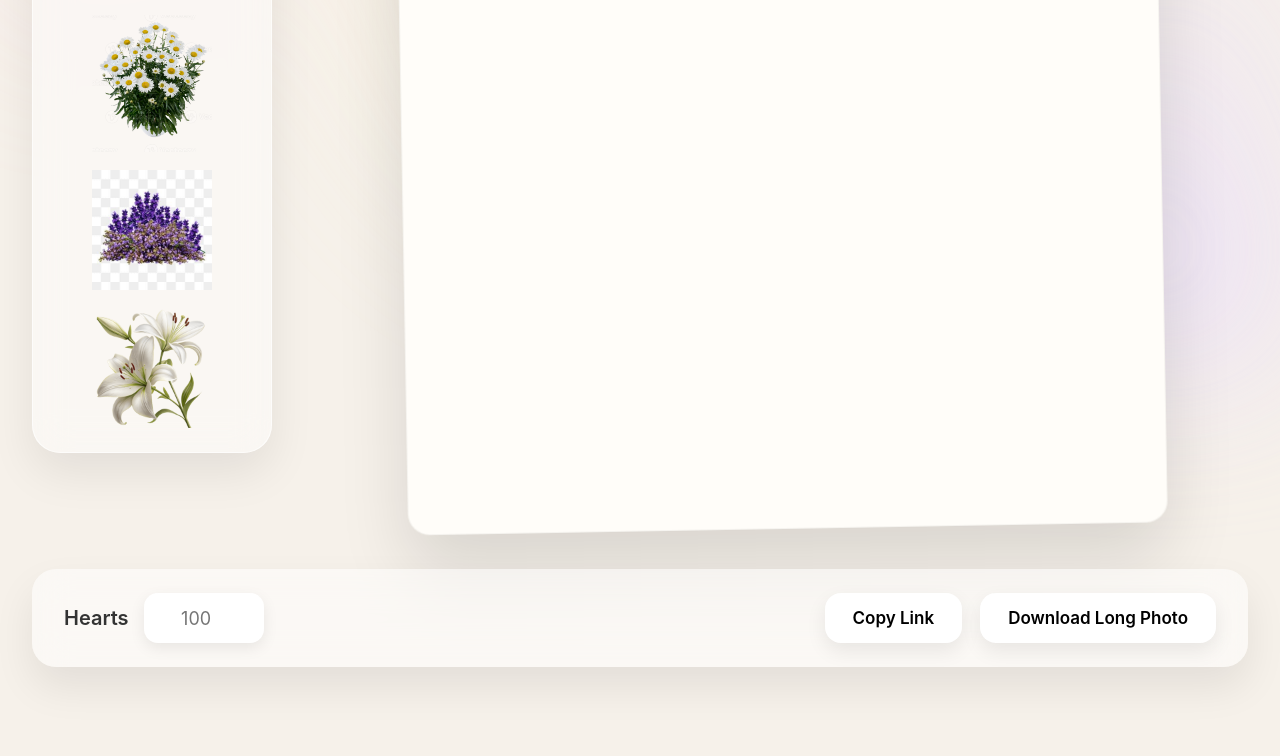
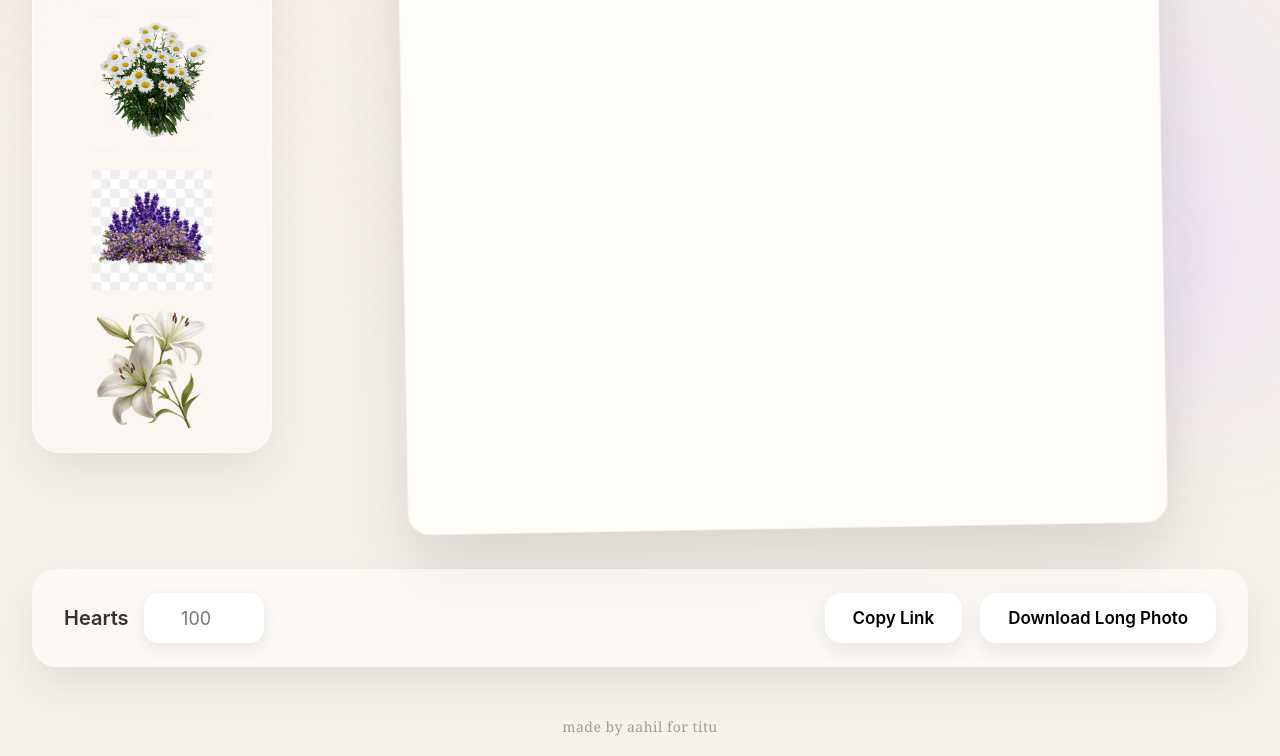
Before and after one commit to AahilCode/Advance-Digibouquet, a plain HTML site: page index.html in a window 1280 px wide. Shown: the part 431-1187 px from the top of the page. Before the commit the page ends 1148 px from the top, so only its background shows below. Drawn offline with nearby package versions, Linux system fonts and the light colour scheme.

```diff
--- a/index.html
+++ b/index.html
@@ -81,6 +81,10 @@
 
     </section>
 
+    <footer class="signature">
+    made by aahil for titu
+</footer>
+
     <script src="https://cdn.jsdelivr.net/npm/@supabase/supabase-js@2"></script>
 <script src="script.js"></script>
 </body>
--- a/style.css
+++ b/style.css
@@ -230,3 +230,12 @@
     outline:3px solid #ff7aa2;
     border-radius:16px;
 }
+.signature{
+    text-align:center;
+    margin:40px 0 20px;
+    font-size:14px;
+    color:#8a8a8a;
+    font-family:Georgia, serif;
+    letter-spacing:0.5px;
+    opacity:0.8;
+}
```
